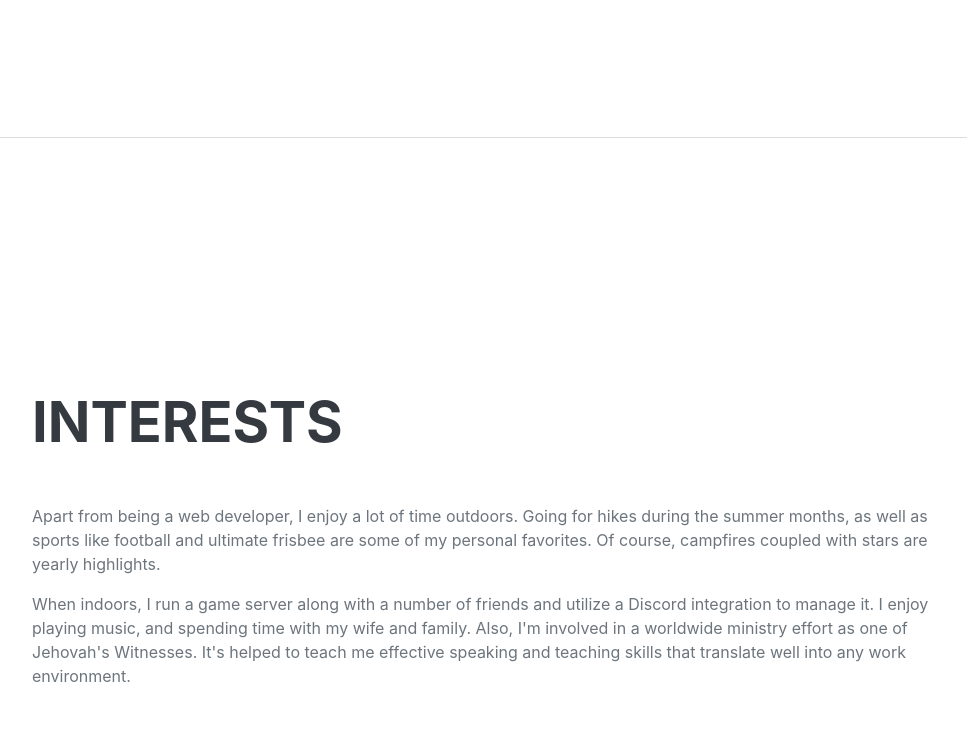
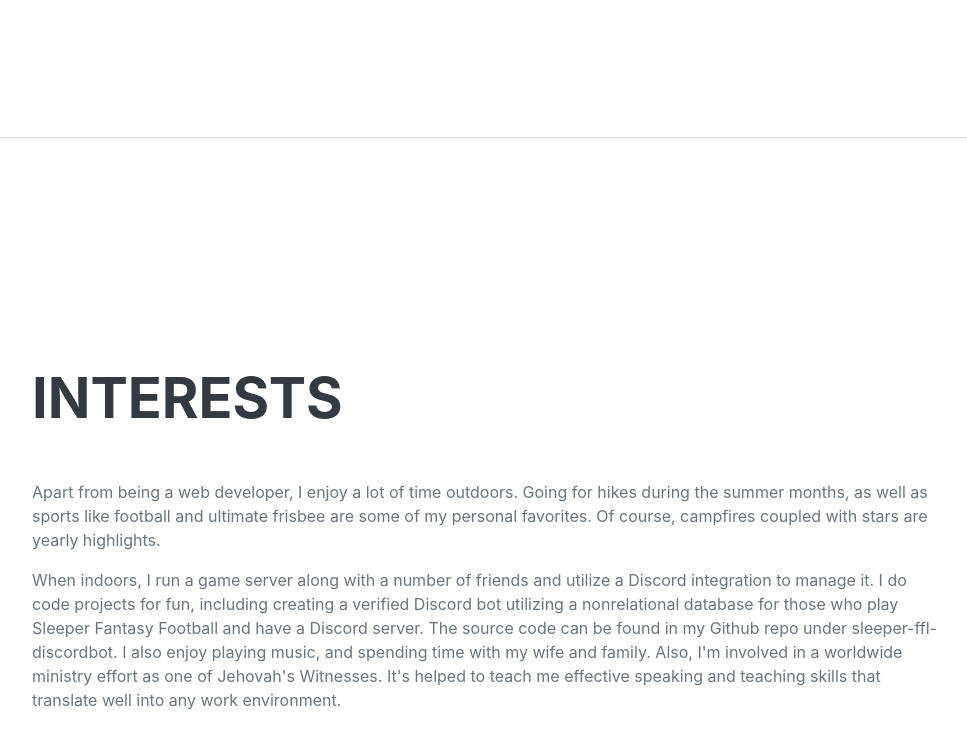
Before and after one commit to StoneMasons4106/my-resume, a plain HTML site: page index.html in a window 1280 px wide. Shown: the part 3425-4174 px from the top of the page, without its empty margins (288-1255 px from the left). Drawn offline with nearby package versions, Linux system fonts and the light colour scheme; a web font is replaced by a local one.

Commit message:
Update interests.

```diff
--- a/index.html
+++ b/index.html
@@ -288,8 +288,11 @@
           </p>
           <p class="mb-0">
             When indoors, I run a game server along with a number of friends and
-            utilize a Discord integration to manage it. I enjoy playing music,
-            and spending time with my wife and family. Also, I'm involved in a
+            utilize a Discord integration to manage it. I do code projects for fun,
+            including creating a verified Discord bot utilizing a nonrelational database
+            for those who play Sleeper Fantasy Football and have a Discord server. The source
+            code can be found in my Github repo under sleeper-ffl-discordbot. I also enjoy
+            playing music, and spending time with my wife and family. Also, I'm involved in a
             worldwide ministry effort as one of Jehovah's Witnesses. It's helped
             to teach me effective speaking and teaching skills that translate
             well into any work environment.
```
